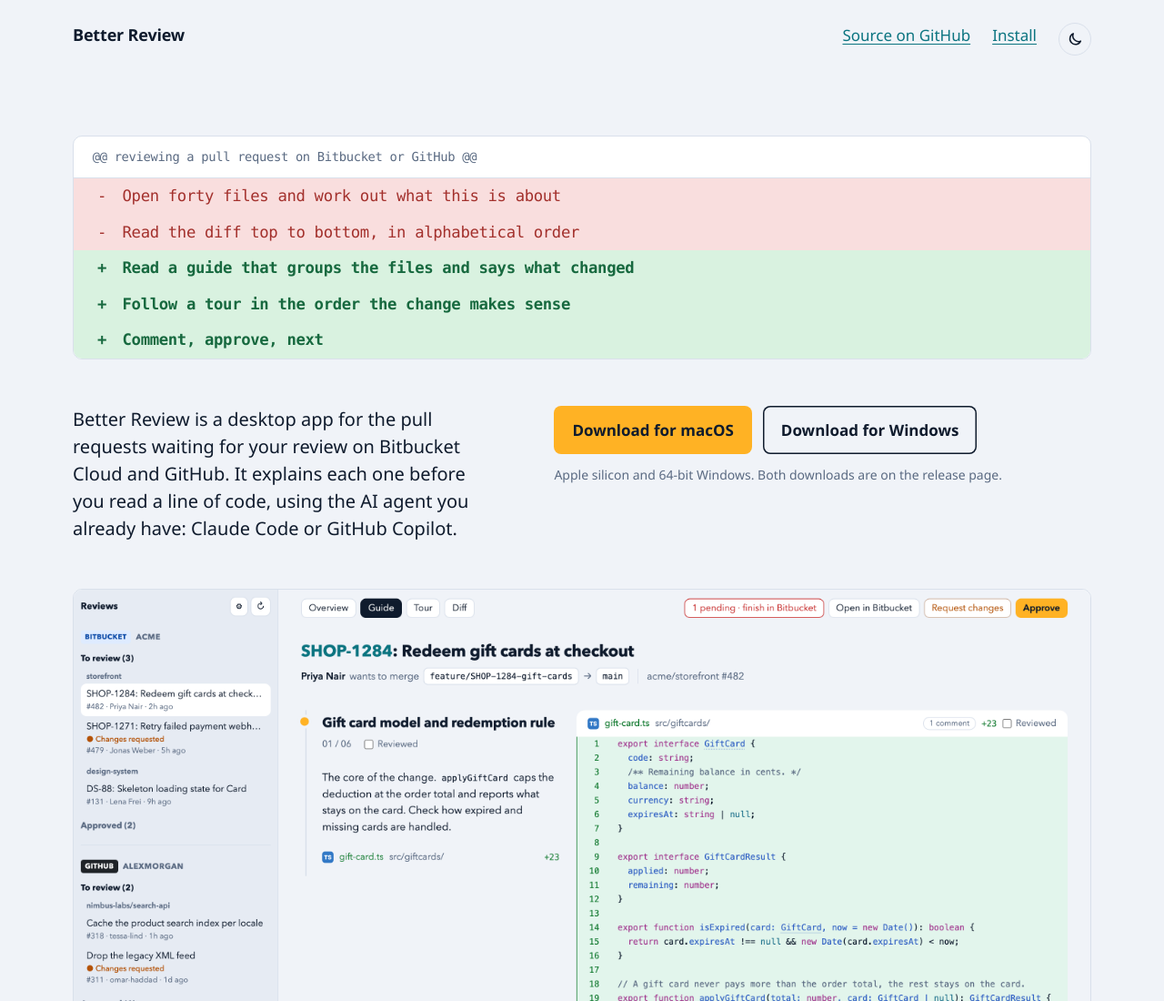
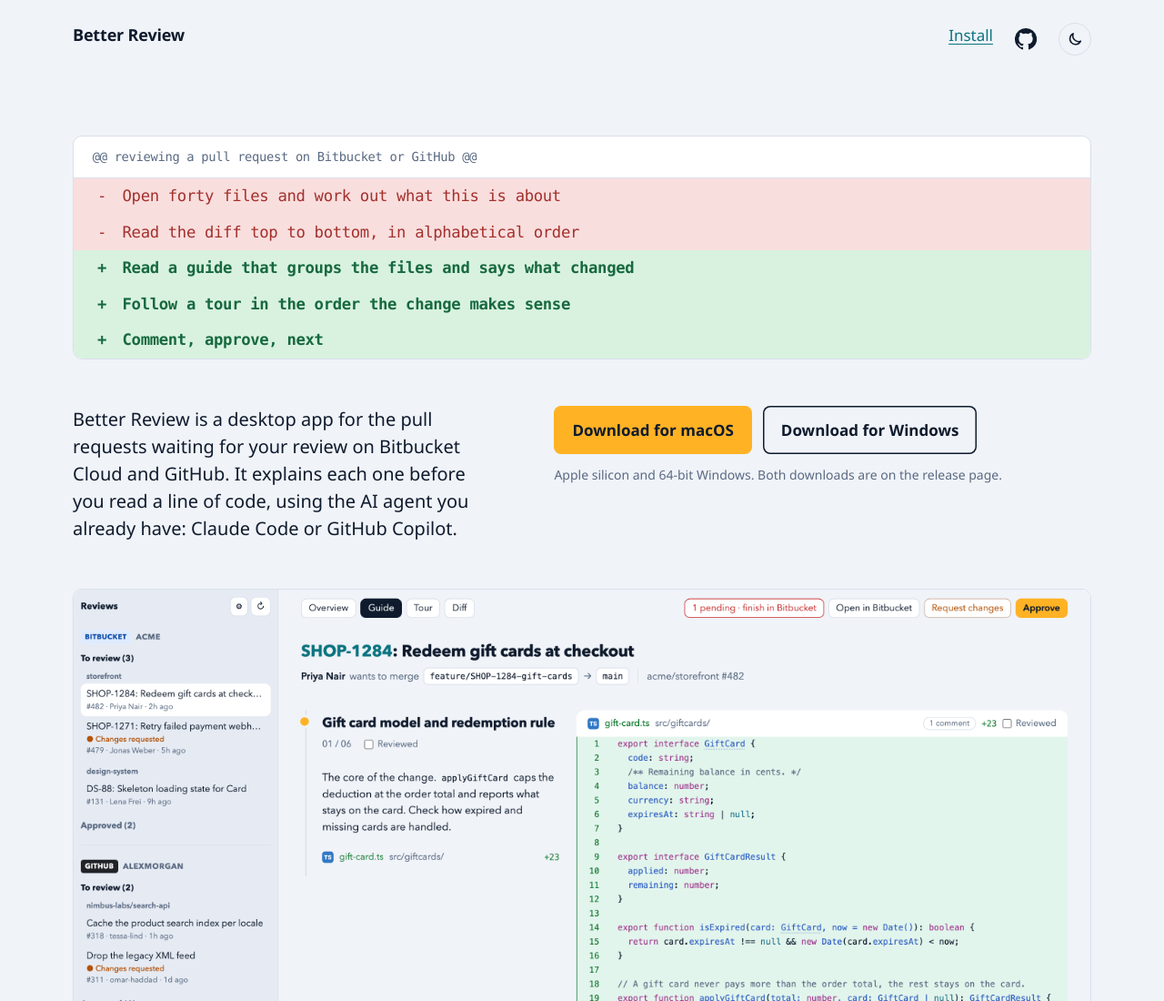
Before and after one commit to hohler/better-review, a website: page docs/index.html in a window 1280 px wide. Shown: the top 1100 px of the page at 91% size. Drawn offline with Linux system fonts and the light colour scheme.

Commit message:
Website: GitHub icon in the header
Co-Authored-By: Claude Fable 5.2 <noreply@anthropic.com>

```diff
--- a/docs/index.html
+++ b/docs/index.html
@@ -43,6 +43,8 @@
   .masthead strong { font-size: 1.125rem; letter-spacing: -0.01em; }
   .masthead strong { white-space: nowrap; }
   .masthead nav { display: flex; flex-wrap: wrap; justify-content: flex-end; gap: 0.5rem 1.5rem; align-items: baseline; }
+  .masthead .gh { align-self: center; display: grid; color: var(--ink); }
+  .masthead .gh svg { width: 1.5rem; height: 1.5rem; fill: currentColor; }
   /* Icon button showing where a click takes you: a moon while the page is light, a sun while it is dark. */
   .theme { align-self: center; display: grid; place-items: center; width: 2.25rem; height: 2.25rem; padding: 0; color: var(--ink); background: none; border: 1.5px solid var(--rule); border-radius: 50%; cursor: pointer; }
   .theme svg { width: 1.15rem; height: 1.15rem; fill: none; stroke: currentColor; stroke-width: 2; stroke-linecap: round; stroke-linejoin: round; }
@@ -115,8 +117,8 @@
   <header class="masthead">
     <strong>Better Review</strong>
     <nav>
-      <a href="https://github.com/hohler/better-review">Source on GitHub</a>
       <a href="#install">Install</a>
+      <a class="gh" href="https://github.com/hohler/better-review" aria-label="Source on GitHub" title="Source on GitHub"><svg viewBox="0 0 16 16" aria-hidden="true"><path d="M8 0a8 8 0 0 0-2.53 15.59c.4.07.55-.17.55-.38v-1.33c-2.23.48-2.7-1.07-2.7-1.07-.36-.93-.89-1.17-.89-1.17-.73-.5.05-.49.05-.49.8.06 1.23.83 1.23.83.71 1.22 1.87.87 2.33.66.07-.52.28-.87.5-1.07-1.77-.2-3.64-.89-3.64-3.95 0-.87.31-1.59.82-2.15-.08-.2-.36-1.02.08-2.12 0 0 .67-.21 2.2.82a7.6 7.6 0 0 1 4 0c1.53-1.04 2.2-.82 2.2-.82.44 1.1.16 1.92.08 2.12.51.56.82 1.27.82 2.15 0 3.07-1.87 3.75-3.65 3.95.29.25.54.73.54 1.48v2.19c0 .21.15.46.55.38A8 8 0 0 0 8 0z"/></svg></a>
       <button class="theme" type="button" hidden>
         <svg class="moon" viewBox="0 0 24 24" aria-hidden="true"><path d="M20 14.5A8 8 0 0 1 9.5 4 8 8 0 1 0 20 14.5z"/></svg>
         <svg class="sun" viewBox="0 0 24 24" aria-hidden="true"><circle cx="12" cy="12" r="4"/><path d="M12 2v2M12 20v2M2 12h2M20 12h2M4.9 4.9l1.4 1.4M17.7 17.7l1.4 1.4M4.9 19.1l1.4-1.4M17.7 6.3l1.4-1.4"/></svg>
```
